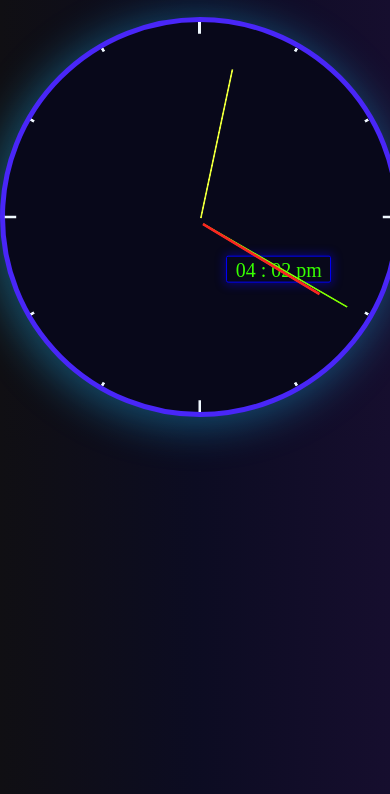
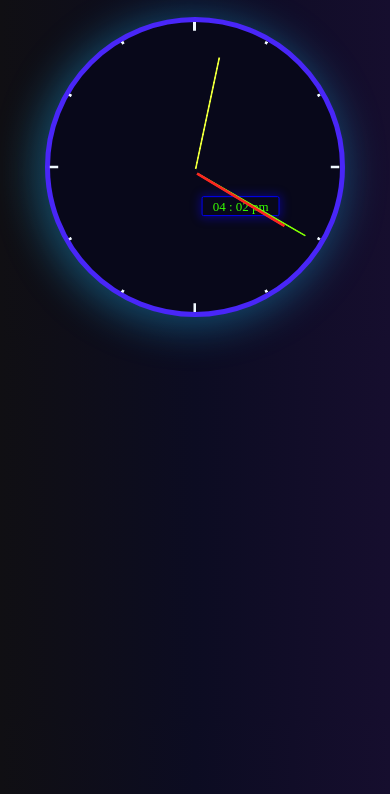
Before and after one commit to SLprogramming/Clock, a plain HTML site: page index.html in a window 390 px wide. Shown: the part 50-844 px from the top of the page. Drawn offline with Linux system fonts and the light colour scheme.

Commit message:
fix small screen

```diff
--- a/style.css
+++ b/style.css
@@ -31,7 +31,7 @@ h1 {
   text-align: center;
   color: rgb(55, 255, 0);
   transform: rotate(-90deg);
-  padding: 4px;
+
   position: absolute;
   border-radius: 2px;
   width: 27%;
@@ -88,10 +88,13 @@ h1 {
 }
 @media only screen and (max-width: 500px) {
   .clock {
-    width: 400px;
-    height: 400px;
+    width: 300px;
+    height: 300px;
   }
   .radius {
-    width: 200px;
+    width: 150px;
+  }
+  .digital {
+    font-size: 13px;
   }
 }
```
